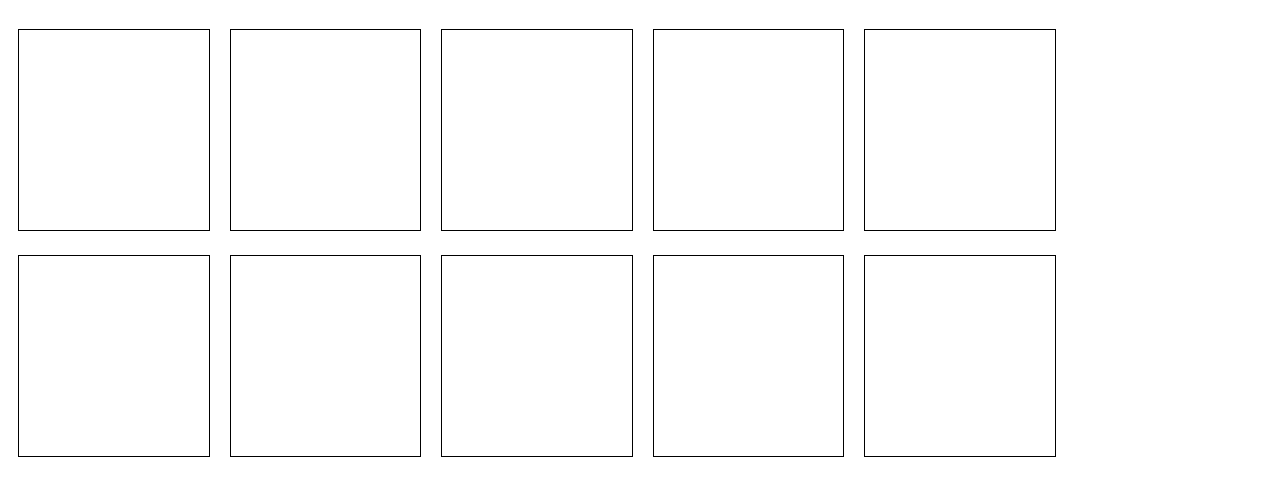
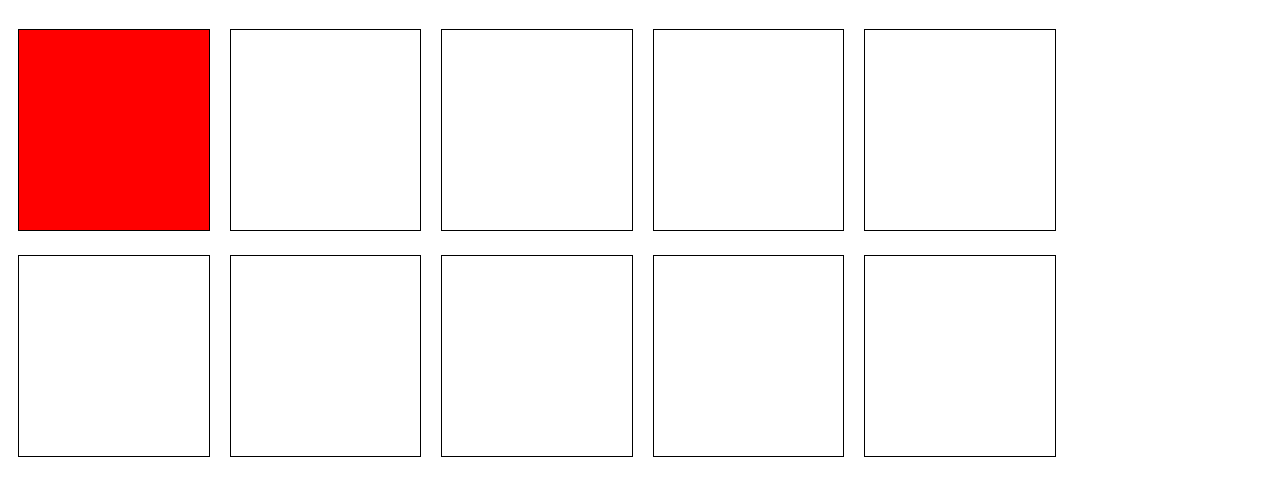
Before and after one commit to Reyaad510/memory-game, a plain HTML site: page index.html in a window 1280 px wide. Both pictures are taken after a click on the element 113 px from the left and 190 px from the top of the page. Shown: the part 61-556 px from the top of the page. Drawn offline with Linux system fonts and the light colour scheme.

Commit message:
When card clicked background color is color assinged to class

```diff
--- a/script.js
+++ b/script.js
@@ -63,7 +63,8 @@ function createDivsForColors(colorArray) {
 // TODO: Implement this function!
 function handleCardClick(event) {
   // you can use event.target to see which element was clicked
-  console.log("you just clicked", event.target);
+
+  event.target.style.backgroundColor = event.target.className;
 }
 
 // when the DOM loads
```
Also changed, not shown: index.html (+1 -2 lines).
